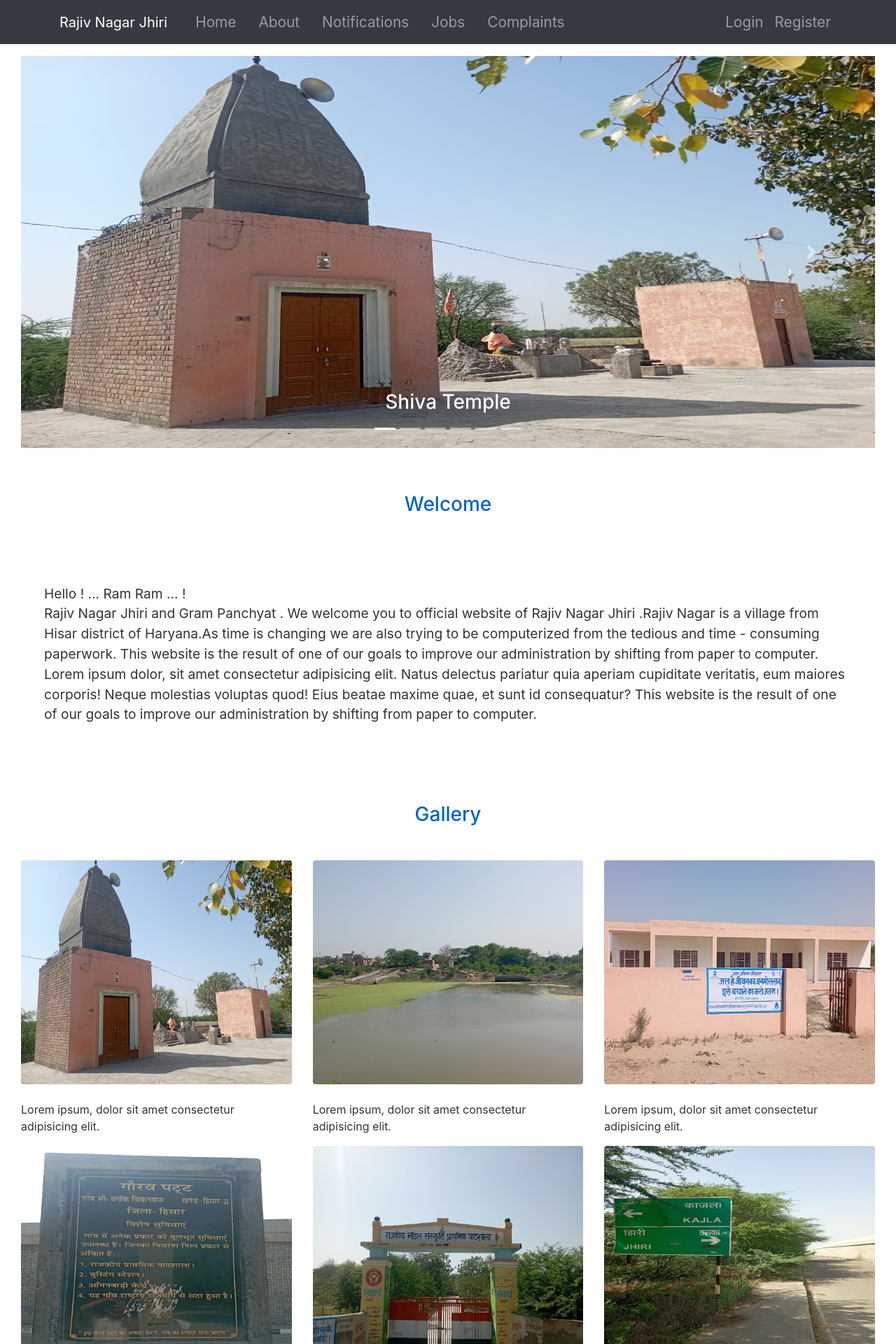
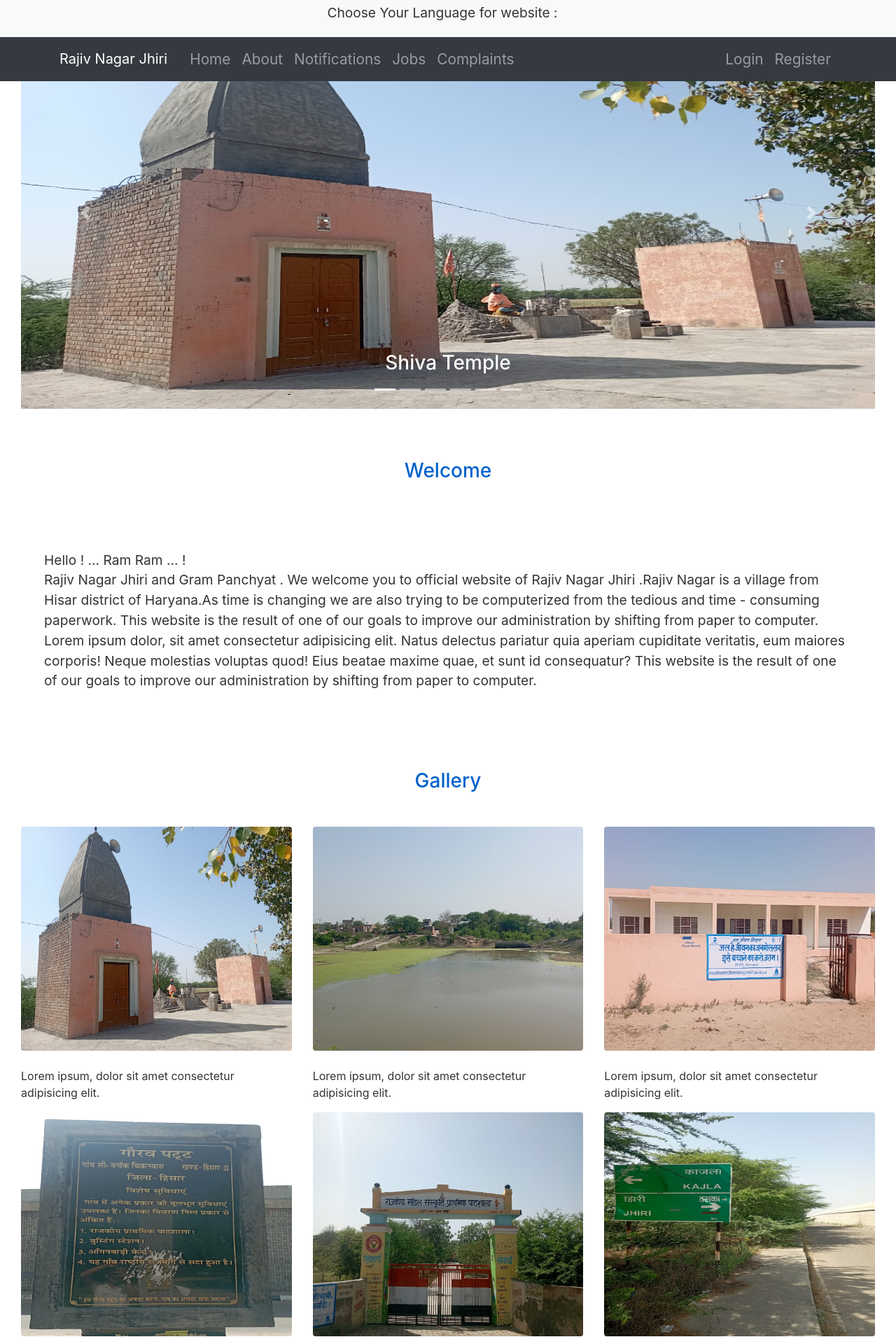
Before and after one commit to aniket4-5/Digital-Village-Management-System, a Django app: page / in a window 1280 px wide. Shown: the top 1920 px of the page at 70% size. Run offline with Django 4.2, Linux system fonts and the light colour scheme; parts of the project's set-up code (start-up, migrations or seed data) failed here and were passed over; some libraries are stand-ins or nearby versions.

Commit message:
Adding multi language feature

```diff
--- a/myVillageApp/villageapp/static/villageapp/main.css
+++ b/myVillageApp/villageapp/static/villageapp/main.css
@@ -1,7 +1,7 @@
  body {
 
      color: #333333;
-     margin-top: 5rem;
+
 
  }
 
--- a/myVillageApp/villageapp/templates/villageapp/base.html
+++ b/myVillageApp/villageapp/templates/villageapp/base.html
@@ -13,15 +13,21 @@
     <link rel="stylesheet" href="https://cdn.jsdelivr.net/npm/bootstrap@4.3.1/dist/css/bootstrap.min.css" integrity="sha384-ggOyR0iXCbMQv3Xipma34MD+dH/1fQ784/j6cY/iJTQUOhcWr7x9JvoRxT2MZw1T" crossorigin="anonymous">
 
     <link rel="stylesheet" href="{% static 'villageapp/main.css'%}">
-    <title>Home
+    <title>Rajiv Nagar Jhiri
     </title>
 </head>
 <body>
      {% comment %} NAVIGATION BAR {% endcomment %}
 
-      <header class="">
+      <header class="fixed-top">
 
-        <nav class="navbar navbar-expand-md navbar-dark bg-dark fixed-top" style="font-size:1.3rem;">
+        <div class="bg-light d-flex align-items-center justify-content-center p-1" style="font-size:1.2rem">
+          <p class="mx-2">Choose Your Language for website : </p>
+           <div id="google_element" class="bg-light mx-2" >
+
+           </div>
+        </div>
+        <nav class="navbar navbar-expand-md navbar-dark bg-dark" style="font-size:1.3rem;">
           <div class="container">
             <a class="navbar-brand mr-4" href="{% url 'village-home' %}">Rajiv  Nagar Jhiri</a>
             <button class="navbar-toggler" type="button" data-toggle="collapse" data-target="#navbarToggle" aria-controls="navbarToggle" aria-expanded="false" aria-label="Toggle navigation">
@@ -29,11 +35,11 @@
             </button>
             <div class="collapse navbar-collapse" id="navbarToggle">
               <div class="navbar-nav mr-auto">
-                <a class="nav-item nav-link mx-2" href="{% url 'village-home' %}">Home</a>
-                <a class="nav-item nav-link mx-2" href="{% url 'village-about' %}">About</a>
-                <a class="nav-item nav-link mx-2" href="{% url 'village-notification' %}">Notifications</a>
-                <a class="nav-item nav-link mx-2" href="{% url 'village-jobs' %}">Jobs</a>
-                <a class="nav-item nav-link mx-2" href="{% url 'village-complaints' %}">Complaints</a>
+                <a class="nav-item nav-link " href="{% url 'village-home' %}">Home</a>
+                <a class="nav-item nav-link " href="{% url 'village-about' %}">About</a>
+                <a class="nav-item nav-link " href="{% url 'village-notification' %}">Notifications</a>
+                <a class="nav-item nav-link " href="{% url 'village-jobs' %}">Jobs</a>
+                <a class="nav-item nav-link " href="{% url 'village-complaints' %}">Complaints</a>
               </div>
               <!-- Navbar Right Side -->
               <div class="navbar-nav">
@@ -49,6 +55,7 @@
 
 
               </div>
+
             </div>
           </div>
         </nav>
@@ -190,5 +197,19 @@
     <script src="https://code.jquery.com/jquery-3.3.1.slim.min.js" integrity="sha384-q8i/X+965DzO0rT7abK41JStQIAqVgRVzpbzo5smXKp4YfRvH+8abtTE1Pi6jizo" crossorigin="anonymous"></script>
 <script src="https://cdn.jsdelivr.net/npm/popper.js@1.14.7/dist/umd/popper.min.js" integrity="sha384-UO2eT0CpHqdSJQ6hJty5KVphtPhzWj9WO1clHTMGa3JDZwrnQq4sF86dIHNDz0W1" crossorigin="anonymous"></script>
 <script src="https://cdn.jsdelivr.net/npm/bootstrap@4.3.1/dist/js/bootstrap.min.js" integrity="sha384-JjSmVgyd0p3pXB1rRibZUAYoIIy6OrQ6VrjIEaFf/nJGzIxFDsf4x0xIM+B07jRM" crossorigin="anonymous"></script>
+
+
+
+
+
+
+<script src="http://translate.google.com/translate_a/element.js?cb=loadGoogleTranslate">
+
+</script>
+<script>
+  function loadGoogleTranslate(){
+    new google.translate.TranslateElement("google_element");
+  }
+</script>
 </body>
 </html>
--- a/myVillageApp/villageapp/templates/villageapp/index.html
+++ b/myVillageApp/villageapp/templates/villageapp/index.html
@@ -4,8 +4,8 @@
 
 
 <!-- Scrolling image : Carsoul -->
-<section class="my-2 container-fluid">
-    <div id="cr" class="carousel slide" data-bs-ride="carousel">
+<section class="my-3 container-fluid">
+    <div id="cr" class="carousel slide my-4" data-bs-ride="carousel">
         <div class="carousel-indicators">
             <button type="button" data-bs-target="#cr" data-bs-slide-to="0" class="active" aria-current="true"
                 aria-label="Slide 1"></button>
--- a/myVillageApp/villageapp/templates/villageapp/jobs.html
+++ b/myVillageApp/villageapp/templates/villageapp/jobs.html
@@ -3,10 +3,10 @@
 
 {% block content%}
 
-<header class="container-fluid my-3 p-2 h2 text-center d-flex align-items-center justify-content-center">
+{% comment %} <header class="container-fluid my-3 p-2 h2 text-center d-flex align-items-center justify-content-center">
   <img src="{% static 'villageapp/images/logo.png' %}" style="width: 5rem; height: 5rem;" class="mx-5">
   <p style="color:orangered;">Rajiv Nagar Jhiri Job Portal</p>
-</header>
+</header> {% endcomment %}
 
 <section  class="row container-fluid my-2 d-flex align-items-center justify-content-center flex-wrap">
 
```
